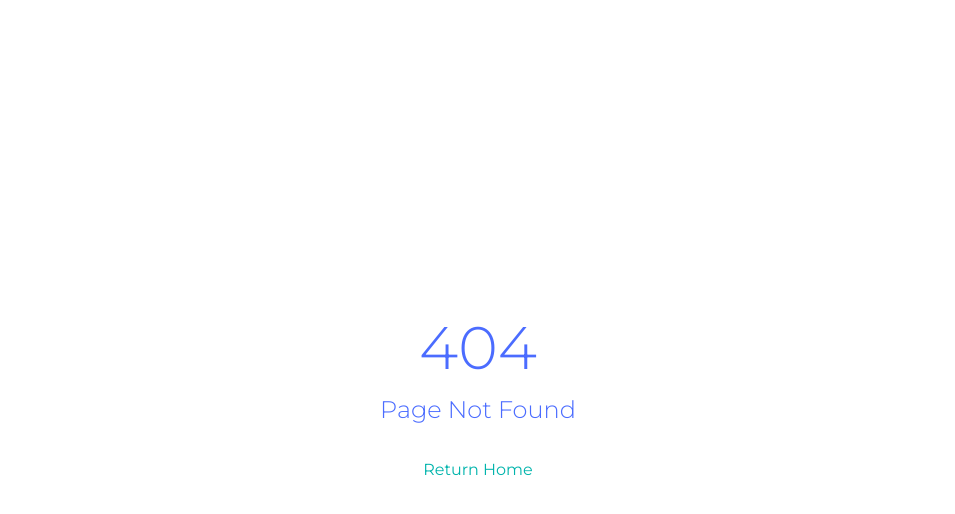
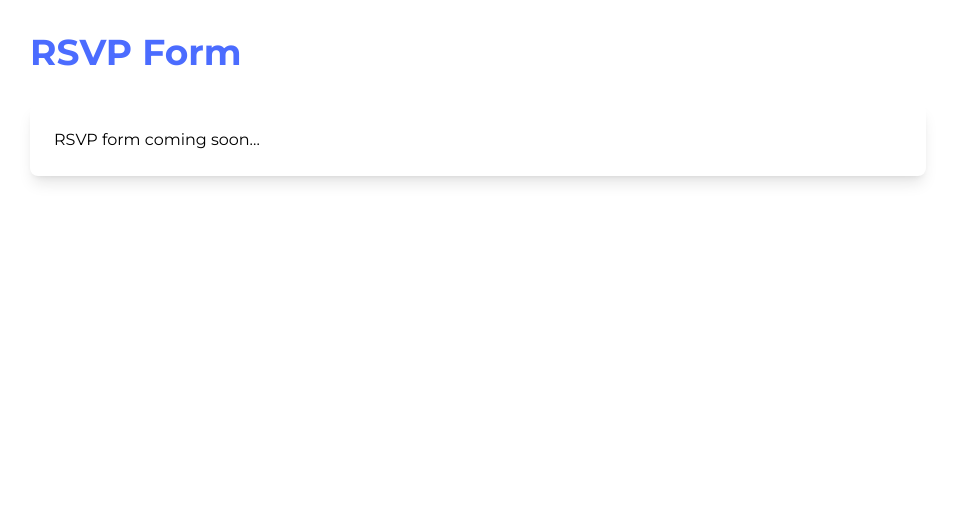
Before and after one commit to DavidMcDoughnut/mcdonutsanims, a Next.js app: page /rsvpv0 in a window 1280 px wide. Before the commit this address had no page. Shown: the top 514 px of the page, without its empty margins (162-1117 px from the left). Built offline with nearby package versions, Linux system fonts and the light colour scheme.

Commit message:
rsvp form

```diff
--- /dev/null
+++ b/src/app/rsvpv0/page.tsx
@@ -0,0 +1,19 @@
+'use client';
+
+import React from 'react';
+
+export default function RSVPPage() {
+  return (
+    <main className="min-h-screen p-8">
+      <div className="max-w-4xl mx-auto">
+        <h1 className="text-4xl font-bold text-[#4B6CFF] mb-8">
+          RSVP Form
+        </h1>
+        <div className="bg-white rounded-lg shadow-lg p-6">
+          {/* Form will go here */}
+          <p>RSVP form coming soon...</p>
+        </div>
+      </div>
+    </main>
+  );
+}
```
